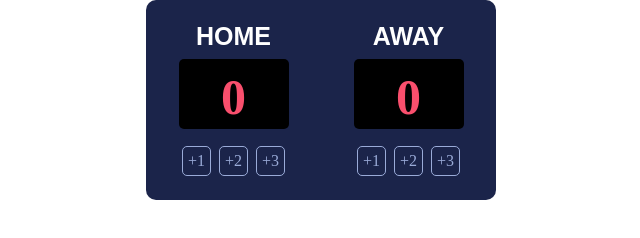
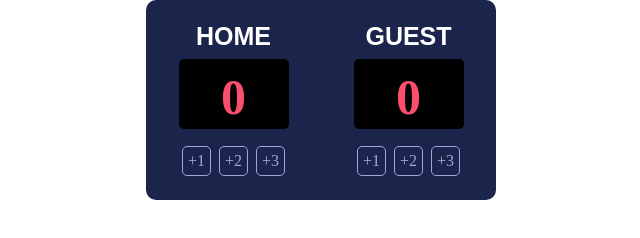
Before and after one commit to Eqbal-Sharaf/Basketball-scoreboard, a plain HTML site: page index.html in a window 1280 px wide. Shown: the full height of the page, 319-959 px from the left. Drawn offline with nearby package versions, Linux system fonts and the light colour scheme.

Commit message:
Updated scoreboard header

```diff
--- a/index.html
+++ b/index.html
@@ -17,7 +17,7 @@
                 </div>
             </div>
             <div class="sub-div">
-                <h3 class="h3">AWAY</h3>
+                <h3 class="h3">GUEST</h3>
                 <div class="team-div">
                     <h1 id="team2"></h1>
                 </div>
```
